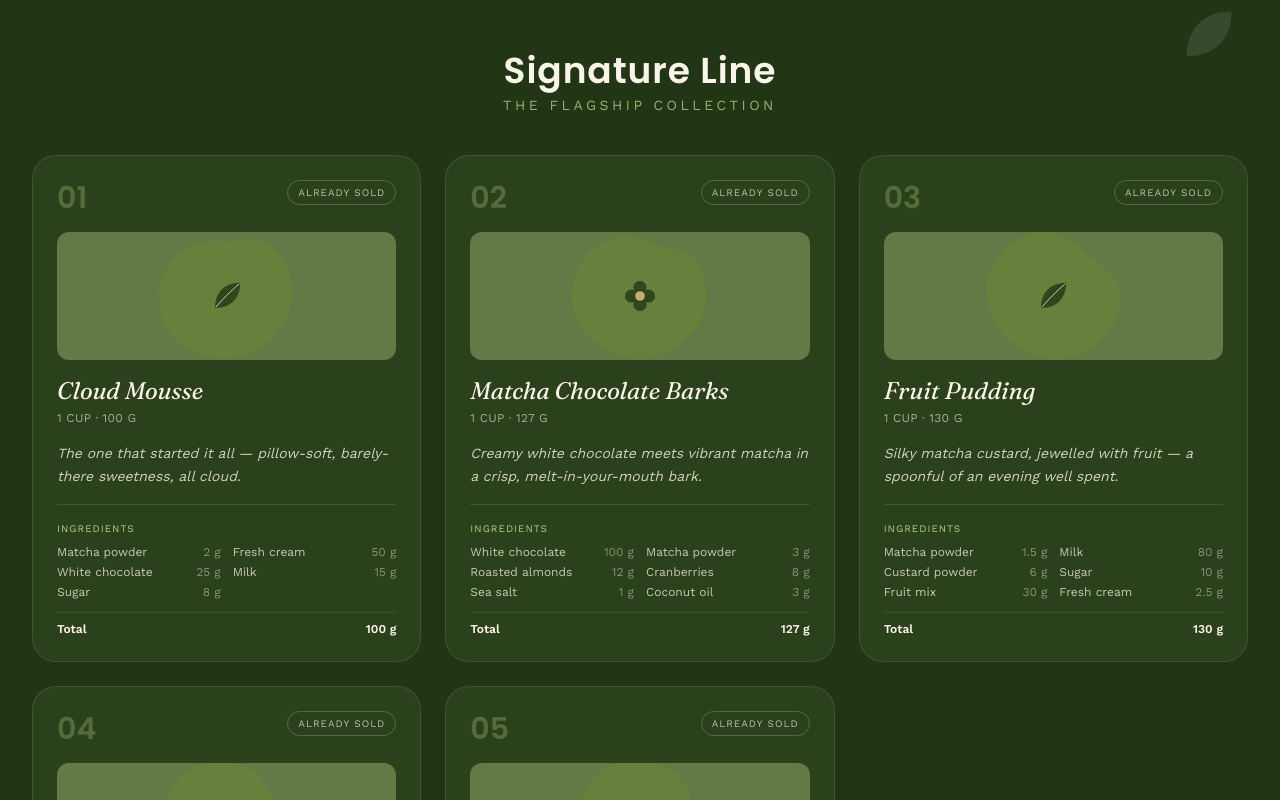
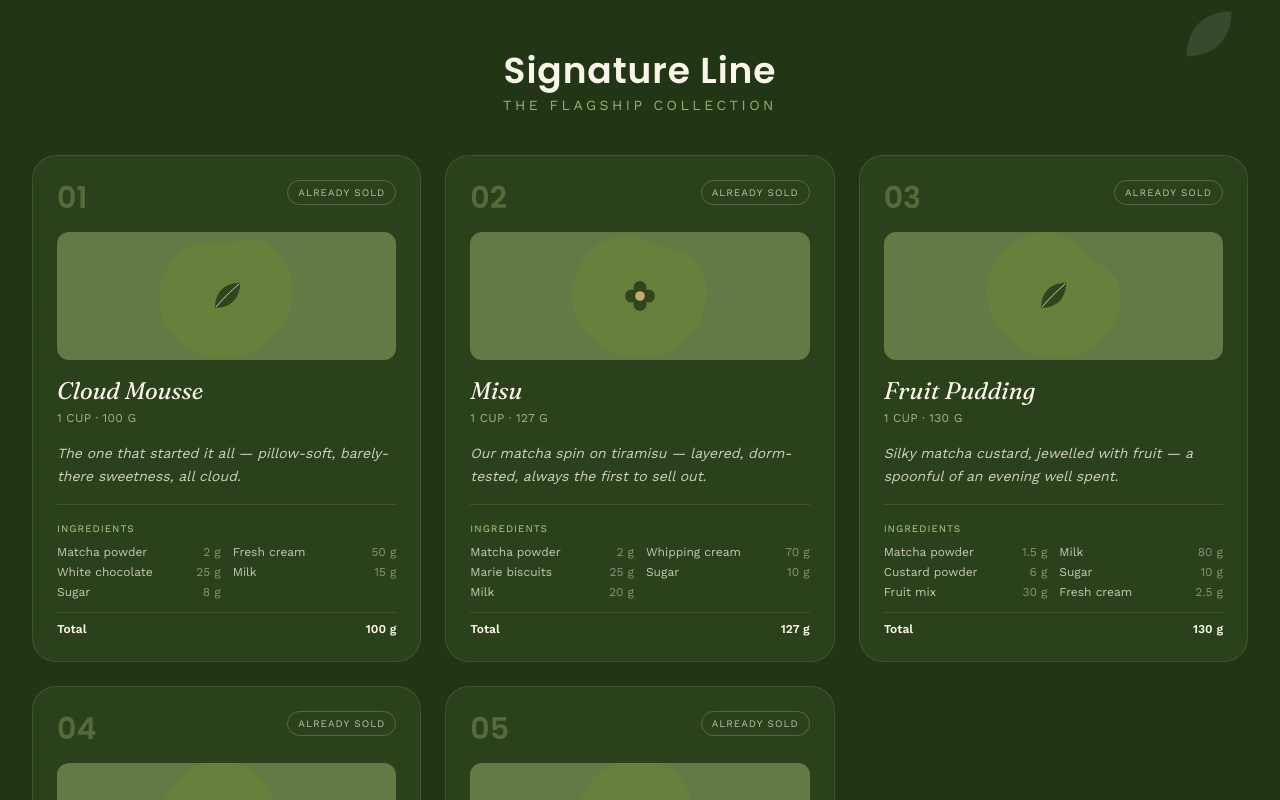
Before and after one commit to Cat-logo-in-github/MatchaMithai, a React (Vite) app: page /#/catalogue in a window 1280 px wide. Shown: the part 435-1235 px from the top of the page. Built offline with nearby package versions, Linux system fonts and the light colour scheme.

Commit message:
Rename recipe and update ingredients and blurb

```diff
--- a/src/data/recipes.ts
+++ b/src/data/recipes.ts
@@ -31,20 +31,19 @@ export const sweets: Sweet[] = [
   },
   {
     id: 2,
-    name: "Matcha Chocolate Barks",
+    name: "Misu",
     serving: "1 cup · 127 g",
     status: "sold",
     category: "Signature Line",
     ingredients: [
-      { name: "White chocolate", amount: "100 g" },
-      { name: "Matcha powder", amount: "3 g" },
-      { name: "Roasted almonds", amount: "12 g" },
-      { name: "Cranberries", amount: "8 g" },
-      { name: "Sea salt", amount: "1 g" },
-      { name: "Coconut oil", amount: "3 g" },
+      { name: "Matcha powder", amount: "2 g" },
+      { name: "Whipping cream", amount: "70 g" },
+      { name: "Marie biscuits", amount: "25 g" },
+      { name: "Sugar", amount: "10 g" },
+      { name: "Milk", amount: "20 g" },
     ],
     total: "127 g",
-    blurb: "Creamy white chocolate meets vibrant matcha in a crisp, melt-in-your-mouth bark.",
+    blurb: "Our matcha spin on tiramisu — layered, dorm-tested, always the first to sell out.",
   },
   {
     id: 3,
```
